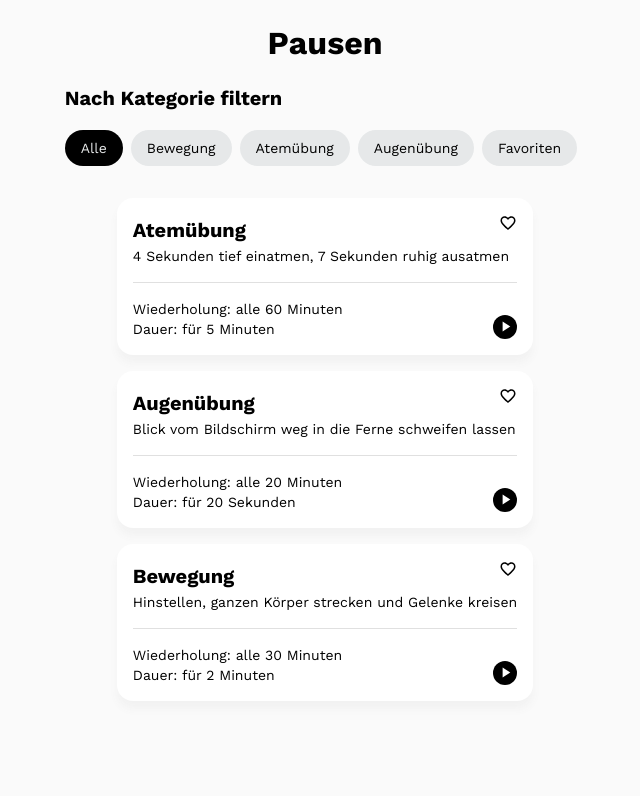
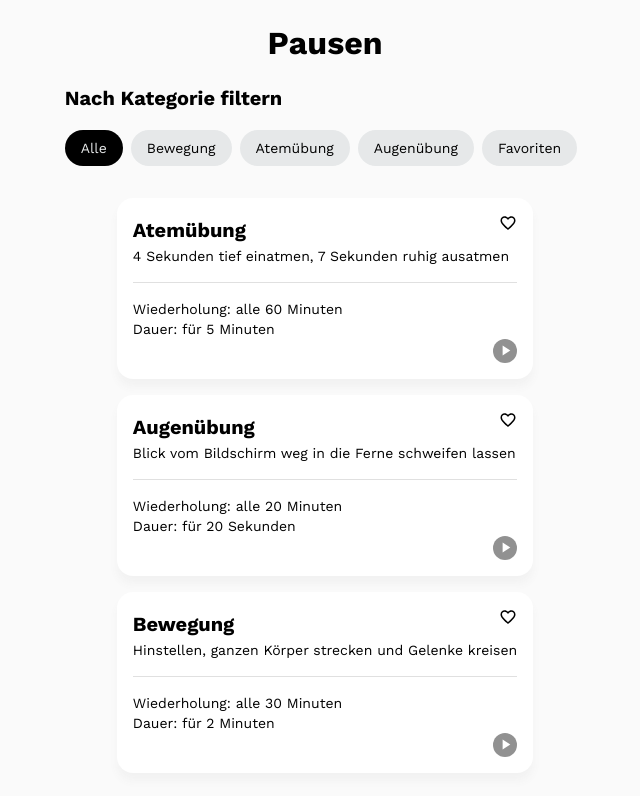
Before and after one commit to magdalenakierat/capstone-project, a React (Create React App) app: page / in a window 1280 px wide. Shown: the top 796 px of the page, without its empty margins (315-955 px from the left). Built offline with nearby package versions, Linux system fonts and the light colour scheme.

Commit message:
add basic styling to PlayButton

```diff
--- a/src/components/Card/Card.js
+++ b/src/components/Card/Card.js
@@ -12,7 +12,9 @@ export default function Card({id, onBookmark, bookmarked, category, description,
         <li data-testid="repeat">Wiederholung: {repeat}</li>
         <li data-testid="duration">Dauer: {duration}</li>
       </StyledList>
-      <PlayButton />
+      <StyledFooter>
+        <PlayButton />
+      </StyledFooter>
     </CardContainer>
   );
 }
@@ -35,3 +37,8 @@ const StyledList = styled.ul`
   font-size: 0.875rem;
   line-height: 1.25rem;
 `;
+
+const StyledFooter = styled.footer`
+  display: flex;
+  width: 100%;
+`;
--- a/src/components/PlayButton.js
+++ b/src/components/PlayButton.js
@@ -10,16 +10,14 @@ export default function PlayButton() {
 }
 
 const StyledButton = styled.button`
-  position: absolute;
-  bottom: 1rem;
-  right: 1rem;
+  margin-left: auto;
   border: none;
-  background-color: black;
+  background-color: #919191;
   border-radius: 50%;
   width: 1.5rem;
   height: 1.5rem;
   padding-top: 0.2rem;
   &:hover {
-    background-color: darkgrey;
+    background-color: black;
   }
 `;
```
